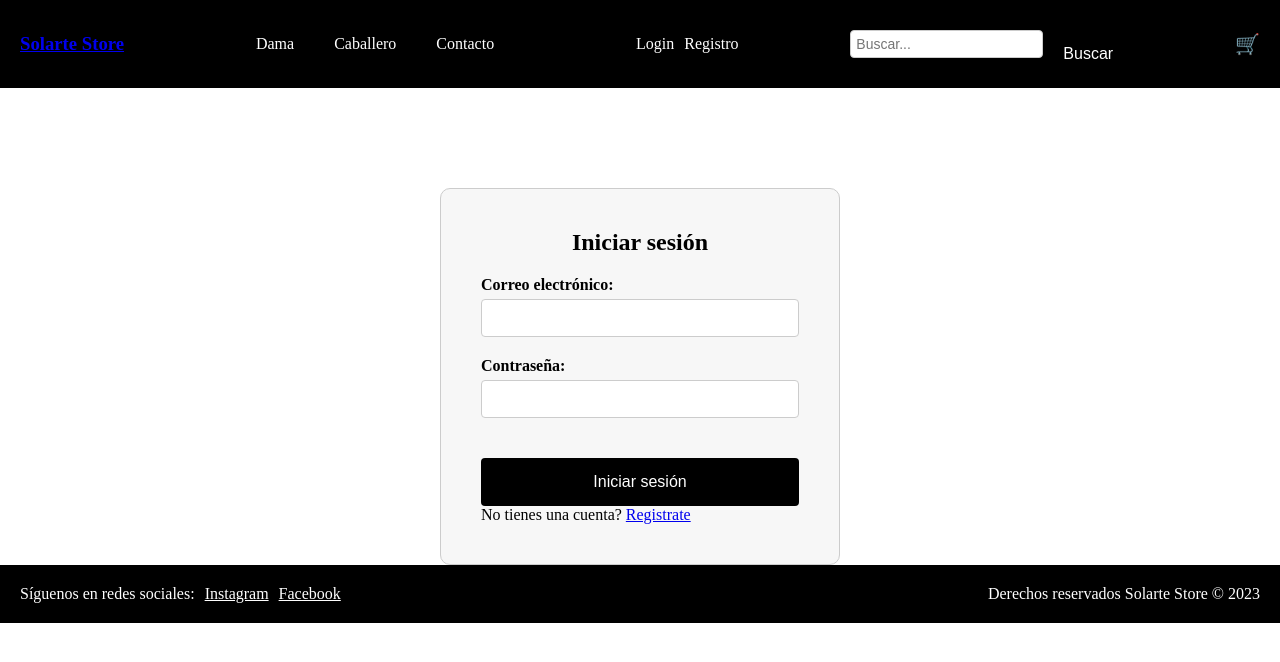
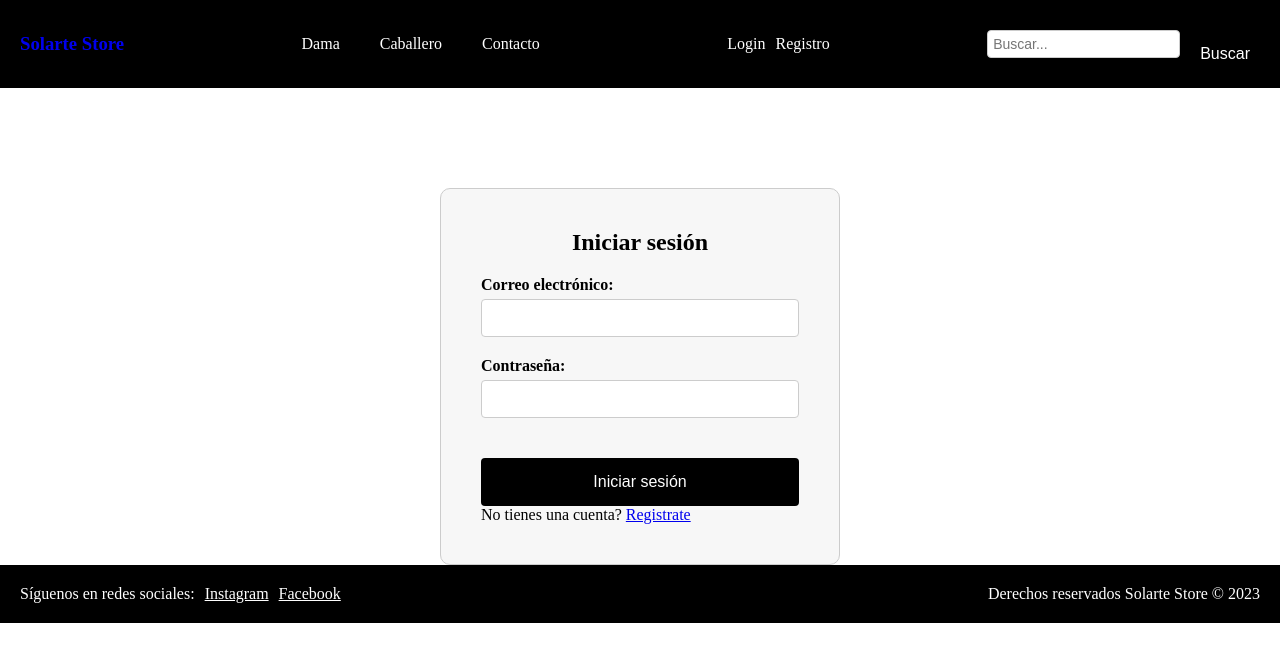
Before and after one commit to kevinevelasco/proyectoBIT, a React (Vite) app: page /login in a window 1280 px wide. Shown: the top 662 px of the page. Built offline with nearby package versions, Linux system fonts and the light colour scheme.

Commit message:
Login hecho, carrito mostrado solamente cuando se hace login

```diff
--- a/src/components/Context/DataContext.jsx
+++ b/src/components/Context/DataContext.jsx
@@ -5,13 +5,16 @@ export const dataContext = createContext();
 
 const DataProvider = ({ children }) => {
   const [data, setData] = useState([]);
-  const [cart, setCart] = useState([]);
+  const [usersData, setUsersData] = useState([]);
+  const [cart, setCart] = useState([]); // Estado del carrito
+  const [loggedInUser, setLoggedInUser] = useState(false); // Estado de inicio de sesión
 
   useEffect(() => {
     axios("data/data.json").then((res) => setData(res.data));
+    axios("data/users.json").then((res) => setUsersData(res.data));
   }, []);
 
-  return <dataContext.Provider value={{ data, cart, setCart }}>{children}</dataContext.Provider>;
+  return <dataContext.Provider value={{ data, usersData, loggedInUser, setLoggedInUser, cart, setCart }}>{children}</dataContext.Provider>;
 };
 
 export default DataProvider;
--- a/src/components/Login/Login.jsx
+++ b/src/components/Login/Login.jsx
@@ -1,18 +1,30 @@
-import React, { useState } from 'react';
-import { Link } from 'react-router-dom'; // Importa el componente Link desde React Router
+import React, { useState, useContext } from 'react';
+import { Link, useNavigate } from 'react-router-dom'; // Importa el componente Link desde React Router
 import Navbar from "../Navbar/Navbar";
 import Footer from "../Footer/Footer";
+import { dataContext } from "../Context/DataContext";
 import './Login.css'
 
 const Login = () => {
+  const {usersData, setLoggedInUser} = useContext(dataContext);
   const [email, setEmail] = useState('');
   const [password, setPassword] = useState('');
+  const navigate = useNavigate();
 
   const handleSubmit = (e) => {
     e.preventDefault();
     // Aquí puedes realizar la lógica para iniciar sesión con los datos proporcionados
-    console.log('Email:', email);
-    console.log('Password:', password);
+    const user = usersData.find((user) => user.correo === email && user.contra === password);
+
+    if (user) {
+      // El inicio de sesión es exitoso
+      setLoggedInUser(true);
+      alert("Inicio de sesión exitoso");
+      navigate('/'); // Redirecciona a la página principal
+    } else {
+      // El inicio de sesión falla
+      alert("Inicio de sesión fallido");
+    }
   };
 
   return (
--- a/src/components/Navbar/Navbar.css
+++ b/src/components/Navbar/Navbar.css
@@ -8,6 +8,10 @@
   justify-content: space-between;
   align-items: center;
   padding: 20px;
+}
+
+.navbar a{
+  text-decoration: none;
 }
 
 .navbar-logo {
--- a/src/components/Navbar/Navbar.jsx
+++ b/src/components/Navbar/Navbar.jsx
@@ -1,8 +1,11 @@
 import React from 'react';
 import './Navbar.css';
 import { Link } from 'react-router-dom';
+import { useContext } from 'react';
+import { dataContext } from '../Context/DataContext';
 
 const Navbar = () => {
+  const { loggedInUser } = useContext(dataContext);
   return (
     <section className='nav-container'>
       <nav className='navbar'>
@@ -36,7 +39,8 @@ const Navbar = () => {
             </ul>
           </li>
         </ul>
-
+        {!loggedInUser && (
+          <>
             <div className="navbar-auth">
               <Link className="navbar-login" to={"/login"}>Login</Link>
               <Link className="navbar-register" to={"/registro"}>Registro</Link>
@@ -45,7 +49,11 @@ const Navbar = () => {
               <input type="text" placeholder="Buscar..." />
               <button className="search-button">Buscar</button>
             </div>
+          </>)
+        }
+        {loggedInUser && (
           <Link className="navbar-carrito" to={"/cart"}>🛒</Link>
+        )}
       </nav>
     </section>
   );
--- a/src/components/Products/Products.jsx
+++ b/src/components/Products/Products.jsx
@@ -5,10 +5,14 @@ import axios from "axios";
 
 const Products = ({ tipo, genero, limit}) => {
   const { data, cart, setCart } = useContext(dataContext);
-
+  const { loggedInUser } = useContext(dataContext);
   const buyProducts = (product) => {
-    console.log(product);
-    setCart([...cart, product]);
+    if (loggedInUser) {
+      console.log(product);
+      setCart([...cart, product]);
+    } else {
+      alert('Debes iniciar sesión para comprar');
+    }
   };
 
   const filteredProducts = data.filter((product) => product.tipo === tipo && product.genero === genero);
```
Lines whose indentation alone changed are shown as unchanged.
